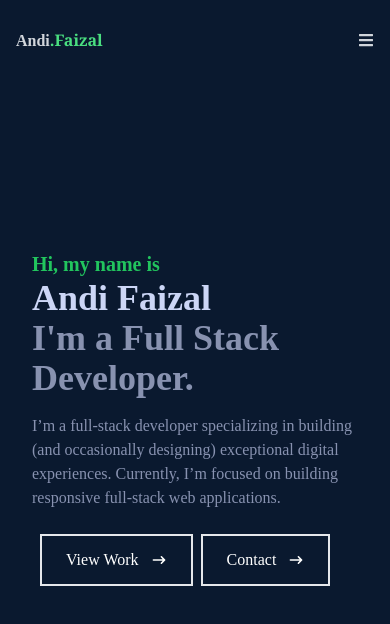
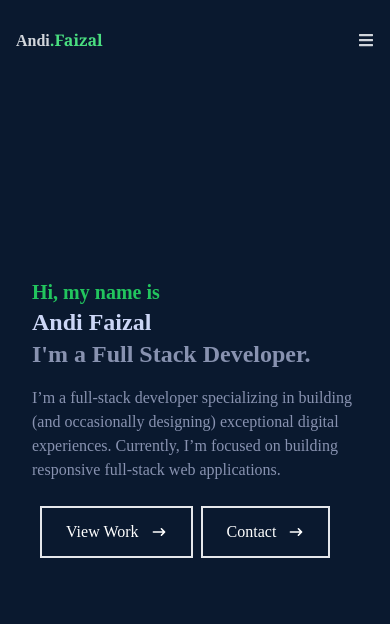
Before and after one commit to andi-faizal94/andi, a React (Create React App) app in the folder client/: page / in a window 390 px wide. Shown: the top 624 px of the page. Built offline with nearby package versions, Linux system fonts and the light colour scheme.

Commit message:
adjust cta

```diff
--- a/client/src/pages/Home.js
+++ b/client/src/pages/Home.js
@@ -5,13 +5,12 @@ import { HiArrowNarrowRight } from "react-icons/hi";
 const Home = () => {
   return (
     <div name="home" className="w-full h-screen bg-[#0a192f]">
-      {/* Container */}
       <div className="max-w-[1000px] mx-auto px-8 flex flex-col justify-center h-full">
         <p className="text-green-500 text-xl font-semibold">Hi, my name is</p>
-        <h1 className="text-4xl sm:text-7xl font-bold text-[#ccd6f6]">
+        <h1 className="text-2xl sm:text-7xl font-bold text-[#ccd6f6]">
           Andi Faizal
         </h1>
-        <h2 className="text-4xl sm:text-7xl font-bold text-[#8892b0]">
+        <h2 className="text-2xl sm:text-7xl font-bold text-[#8892b0]">
           I'm a Full Stack Developer.
         </h2>
         <p className="text-[#8892b0] py-4 max-w-[700px]">
@@ -20,18 +19,24 @@ const Home = () => {
           building responsive full-stack web applications.
         </p>
         <div className="flex">
-          <button className="text-white group border-2 px-6 py-3 mx-2 my-2 flex items-center hover:bg-pink-600 hover:border-pink-600">
-            <Link to="/portofolio">View Work</Link>
+          <Link
+            to="/portofolio"
+            className="text-white group border-2 px-6 py-3 mx-2 my-2 flex items-center hover:bg-pink-600 hover:border-pink-600"
+          >
+            View Work
             <span className="group-hover:rotate-90 duration-300">
               <HiArrowNarrowRight className="ml-3 " />
             </span>
-          </button>
-          <button className="text-white group border-2 px-6 py-3 my-2 flex items-center hover:bg-pink-600 hover:border-pink-600">
-            <Link to="/contact">Contact </Link>
+          </Link>
+          <Link
+            to="/contact"
+            className=" text-white group border-2 px-6 py-3 my-2 flex items-center hover:bg-pink-600 hover:border-pink-600"
+          >
+            Contact
             <span className="group-hover:rotate-90 duration-300">
               <HiArrowNarrowRight className="ml-3 " />
             </span>
-          </button>
+          </Link>
         </div>
       </div>
     </div>
```
